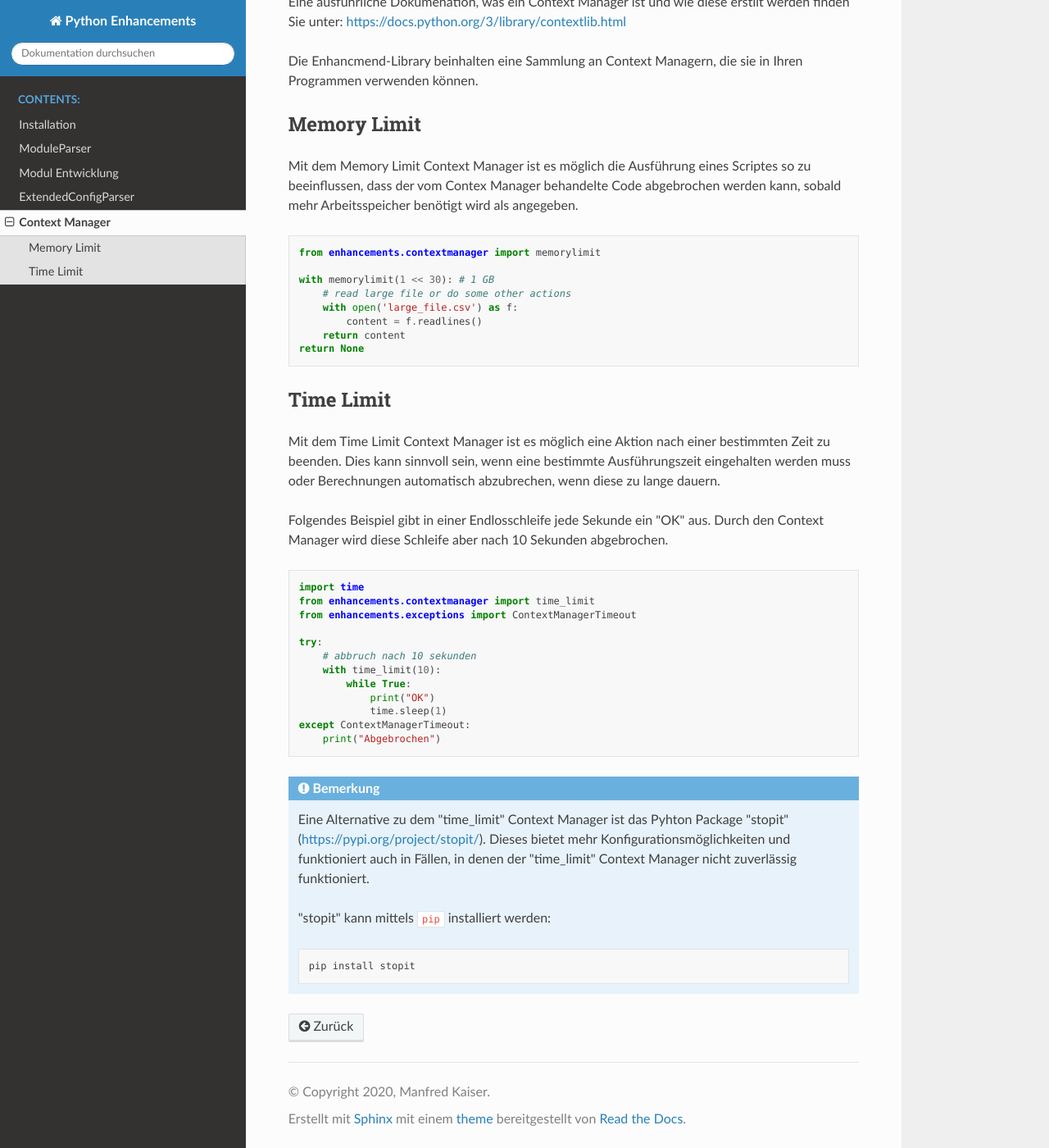
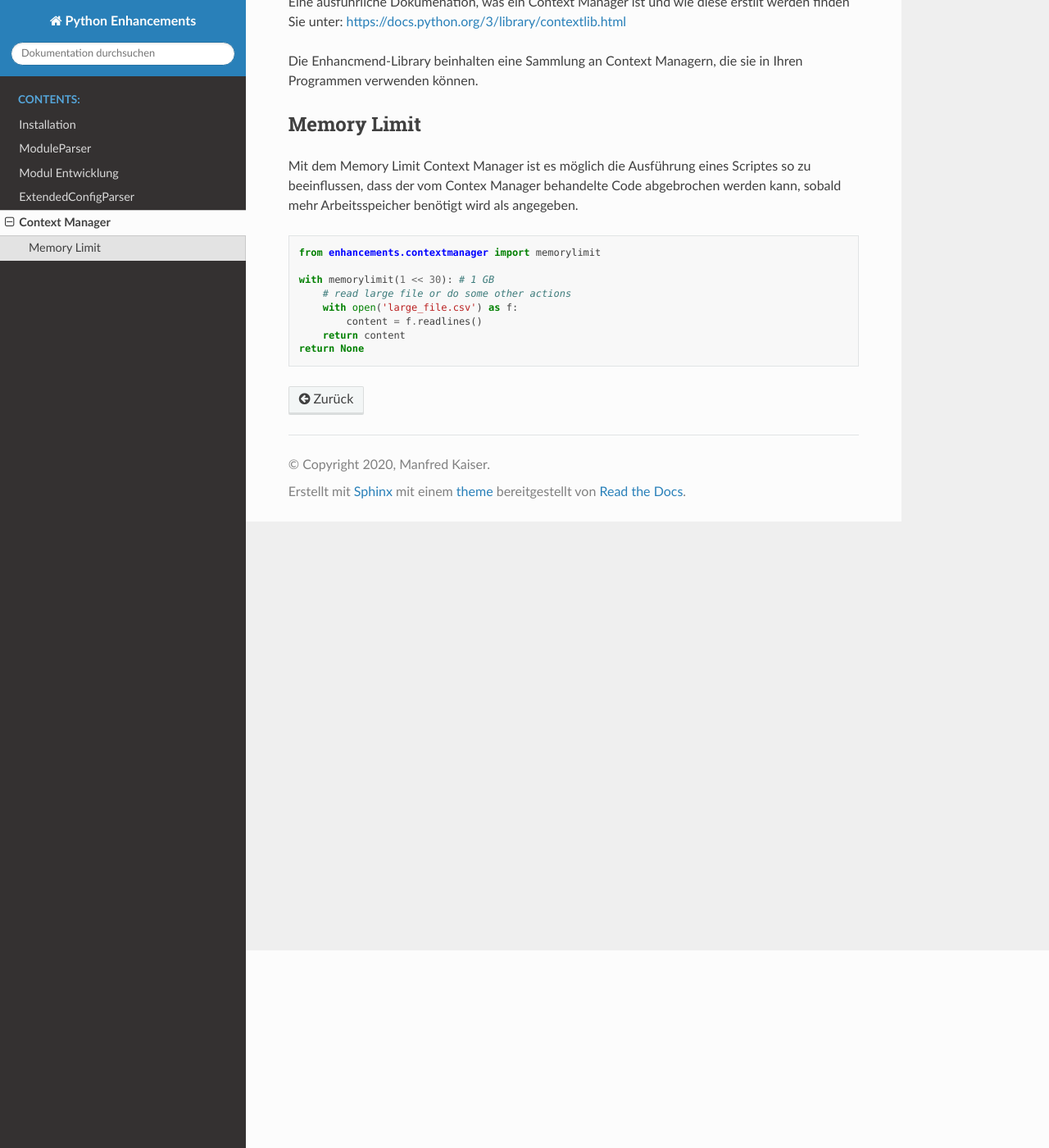
Before and after one commit to manfred-kaiser/python-enhancements, a Sphinx documentation site: the page built from doc/source/contextmanager.rst, in a window 1280 px wide and 1400 px high, scrolled down 241 px. Shown: the whole window at 82% size. Built offline with Sphinx 7.4.7 and the Read the Docs theme 2.0.0, drawn with Linux system fonts in a browser that asks for light colours.

Commit message:
removed time_limit doc and added deprection warning for issue #12

```diff
--- a/doc/source/contextmanager.rst
+++ b/doc/source/contextmanager.rst
@@ -24,42 +24,3 @@ dass der vom Contex Manager behandelte Code abgebrochen werden kann, sobald mehr
             content = f.readlines()
         return content
     return None
-
-
-Time Limit
-----------
-
-Mit dem Time Limit Context Manager ist es möglich eine Aktion nach einer bestimmten Zeit zu beenden.
-Dies kann sinnvoll sein, wenn eine bestimmte Ausführungszeit eingehalten werden muss oder Berechnungen automatisch abzubrechen,
-wenn diese zu lange dauern.
-
-Folgendes Beispiel gibt in einer Endlosschleife jede Sekunde ein "OK" aus.
-Durch den Context Manager wird diese Schleife aber nach 10 Sekunden abgebrochen.
-
-.. code-block:: python
-
-    import time
-    from enhancements.contextmanager import time_limit
-    from enhancements.exceptions import ContextManagerTimeout
-
-    try:
-        # abbruch nach 10 sekunden
-        with time_limit(10):
-            while True:
-                print("OK")
-                time.sleep(1)
-    except ContextManagerTimeout:
-        print("Abgebrochen")
-
-
-.. note::
-
-    Eine Alternative zu dem "time_limit" Context Manager ist das Pyhton Package "stopit" (https://pypi.org/project/stopit/).
-    Dieses bietet mehr Konfigurationsmöglichkeiten und funktioniert auch in Fällen,
-    in denen der "time_limit" Context Manager nicht zuverlässig funktioniert.
-
-    "stopit" kann mittels ``pip`` installiert werden:
-
-    .. code-block:: bash
-
-        pip install stopit
```
Also changed, not shown: 2 other files.
